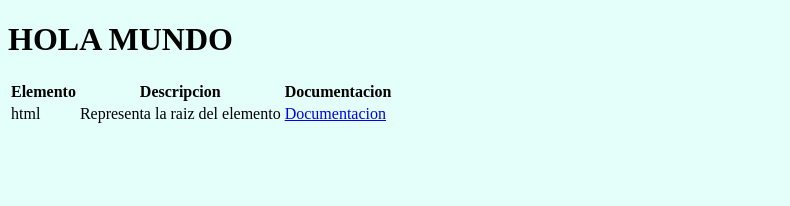
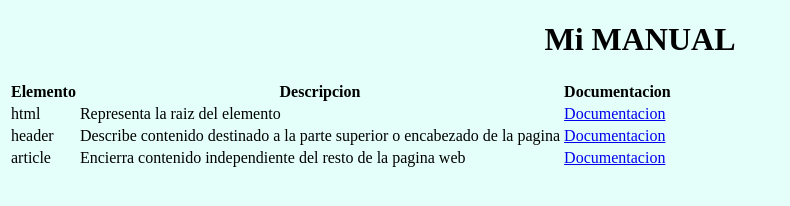
Before and after one commit to Joshx567/mi-manual, a plain HTML site: page index.html in a window 1280 px wide. Shown: the whole page, without its empty margins (0-790 px from the left). Drawn offline with Linux system fonts and the light colour scheme.

```diff
--- a/index.html
+++ b/index.html
@@ -5,16 +5,20 @@
     <meta http-equiv="X-UA-Compatible" content="IE=edge">
     <meta name="viewport" content="width=device-width, initial-scale=1.0">
     <title>Tecnologias web</title>
+
 </head>
 <body style="background-color: #e4fff9;">
-    <h1>
-        HOLA MUNDO
+    <h1  ALIGN="CENTER">
+        Mi MANUAL
     </h1>
     <table>
         <tr>
-            <th>Elemento</th>
-            <th>Descripcion</th>
-            <th>Documentacion</th>
+            <cente>
+            <th ALIGN="CENTER">Elemento </th>
+            <th text-align: center;>Descripcion</th>
+            <th text-align: center;>Documentacion</th>
+
+             </cente>
         </tr>
         <thead>
 
@@ -27,6 +31,22 @@
             <Td><a href="https://developer.mozilla.org/en-US/docs/Web/HTML/Element/html" target="blank"> Documentacion </a> </Td>
 
         </tbody>
+        <tbody>
+            <td>header</td>
+
+            <td>Describe contenido destinado a la parte superior o encabezado de la pagina</td>
+
+            <Td><a href="https://developer.mozilla.org/en-US/docs/Web/HTML/Element/head" target="blank"> Documentacion </a> </Td>
+
+        </tbody>
+        <tbody>
+            <td>article</td>
+
+            <td>Encierra contenido independiente del resto de la pagina web</td>
+
+            <Td><a href="https://developer.mozilla.org/en-US/docs/Web/HTML/Element/article" target="blank"> Documentacion </a> </Td>
+
+        </tbody>
     </table>
 </body>
 </html>
```
